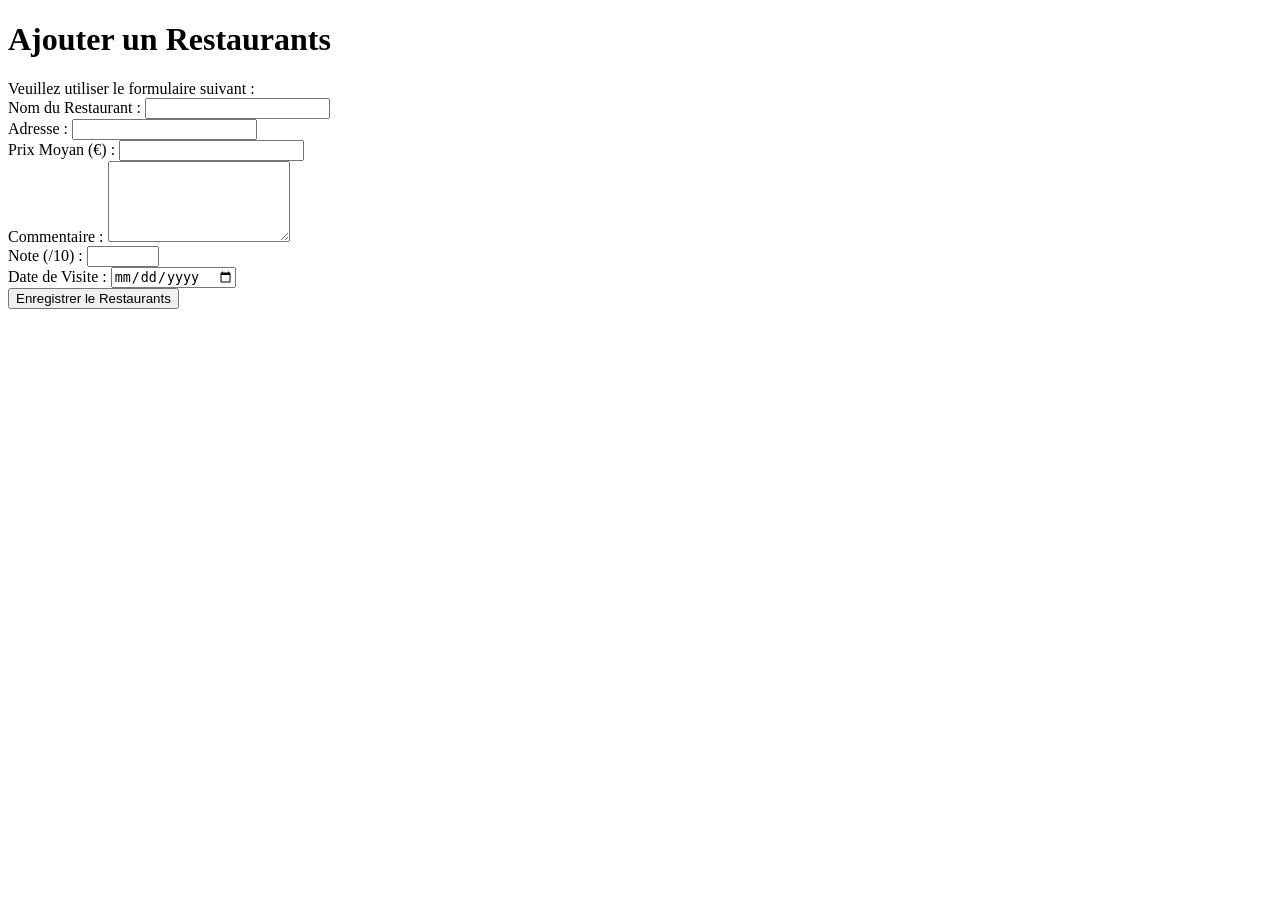
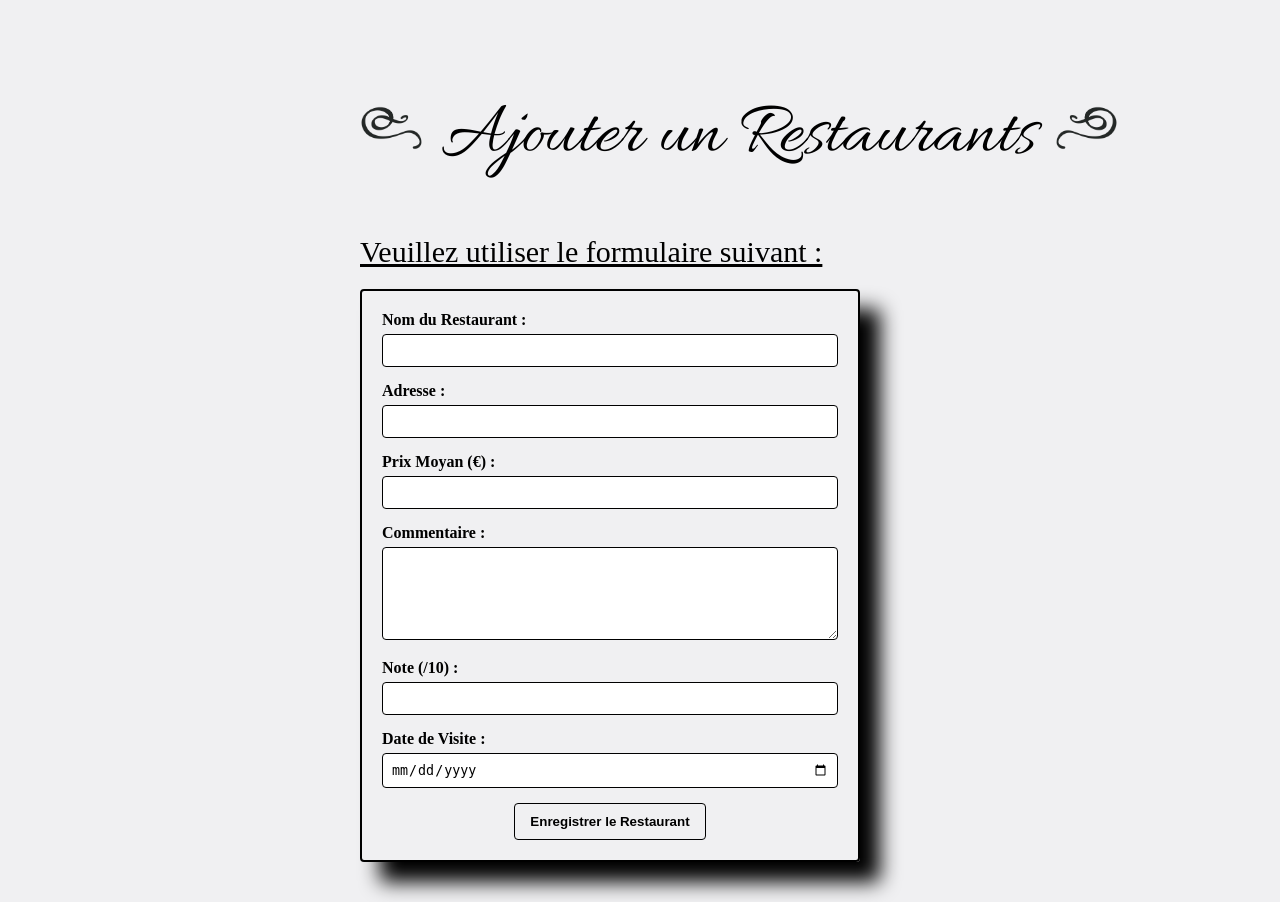
Before and after one commit to Bruno51-G/Backend, a PHP site: page /4_EXO_RESTAURANT/creationFormulaire.php in a window 1280 px wide. Before the commit the page ends 309 px from the top, so only its background shows below. Run offline with PHP 8.4, Linux system fonts and the light colour scheme.

Commit message:
modification du 27/11/2025

```diff
--- a/0_IntroPHP(kit_pedagogique)/Exo9 PHP_Objet/4_exo_restaurant/assets/css/formulaire.css
+++ b/0_IntroPHP(kit_pedagogique)/Exo9 PHP_Objet/4_exo_restaurant/assets/css/formulaire.css
@@ -0,0 +1,78 @@
+h1{
+    font-family: Allura, cursive, Arial, Helvetica, sans-serif;
+    font-size: 75px;
+    font-weight: 100;
+    width: 800px;
+}
+
+.texteDeco{
+    width: 65px;
+}
+
+body {
+    margin: 0;
+    min-height: 100vh;
+    display: flex;
+    justify-content: center;
+    align-items: center;
+    background-color: #F0F0F2;
+}
+
+.message{
+    font-size: 30px;
+    margin-bottom: 20px;
+    text-decoration: underline;
+}
+
+.container {
+    width: 100%;
+    max-width: 600px;
+    padding: 40px 20px;
+    box-sizing: border-box;
+}
+
+form {
+    width: 100%;
+    max-width: 500px;
+    padding: 20px;
+    box-sizing: border-box;
+    border: 2px solid #000000;
+    border-radius: 4px;
+    box-shadow: 20px 20px 20px #000000;
+}
+
+.form-group {
+    margin-bottom: 15px;
+}
+
+.form-group label {
+    display: block;
+    margin-bottom: 5px;
+    font-weight: bold;
+}
+
+.form-group input[type="text"],
+.form-group input[type="number"],
+.form-group input[type="date"],
+.form-group textarea {
+    width: 100%;
+    padding: 8px;
+    border: 1px solid #000000;
+    border-radius: 4px;
+    box-sizing: border-box;
+}
+
+button {
+    background-color: inherit;
+    border: 1px solid #000000;
+    padding: 10px 15px;
+    border-radius: 4px;
+    cursor: pointer;
+    font-weight: bold;
+    display: block;
+    margin: 0 auto;
+}
+
+button:hover {
+    background-color: #f5f5f5;
+}
--- a/0_IntroPHP(kit_pedagogique)/Exo9 PHP_Objet/4_exo_restaurant/creationFormulaire.php
+++ b/0_IntroPHP(kit_pedagogique)/Exo9 PHP_Objet/4_exo_restaurant/creationFormulaire.php
@@ -48,12 +48,19 @@ if ($_SERVER["REQUEST_METHOD"] == "POST")
     <meta charset="UTF-8">
     <meta name="viewport" content="width=device-width, initial-scale=1.0">
     <link rel="stylesheet" href="./assets/css/formulaire.css">
+    <link href="https://fonts.googleapis.com/css2?family=Allura&display=swap" rel="stylesheet">
     <title>Gestion de listes des critiques de restaurants</title>
 </head>
 <body>
     <div class="container">
-        <h1>Ajouter un Restaurants</h1>
-        <?php echo $msg; ?>
+        <h1><img class="texteDeco" src="./assets/img/textDeco2.png" alt="Décoration de texte à gauche">
+        Ajouter un Restaurants
+        <img class="texteDeco" src="./assets/img/textDeco1.png" alt="Décoration de texte à droite"></h1>
+
+        <div class="message">
+            <?php echo $msg; ?>
+        </div>
+
         <form action="#" method="POST">
 
             <div class="form-group">
@@ -86,7 +93,7 @@ if ($_SERVER["REQUEST_METHOD"] == "POST")
                 <input type="date" id="date" name="date" required>
             </div>
 
-            <button type="submit">Enregistrer le Restaurants</button>
+            <button type="submit">Enregistrer le Restaurant</button>
 
         </form>
 
--- a/0_IntroPHP(kit_pedagogique)/Exo9 PHP_Objet/4_exo_restaurant/index.php
+++ b/0_IntroPHP(kit_pedagogique)/Exo9 PHP_Objet/4_exo_restaurant/index.php
@@ -40,4 +40,10 @@ echo afficherTableau($mesData);
 
 ?>
 </body>
+<script>
+    const monBouton = document.querySelector("#boutonResto");
+    monBouton.addEventListener("click", function(){
+        window.location.href='./creationFormulaire.php';
+    })
+</script>
 </html>
--- a/0_IntroPHP(kit_pedagogique)/Exo9 PHP_Objet/4_exo_restaurant/src/vues/tableau.php
+++ b/0_IntroPHP(kit_pedagogique)/Exo9 PHP_Objet/4_exo_restaurant/src/vues/tableau.php
@@ -6,7 +6,6 @@ function afficherTableau(array $data) :string
     foreach($data[0] as $key => $value)
         {
             $chaine.="<th>".$key."</th>";
-
         }
 
         $chaine.="</tr></thead><tbody>";
@@ -19,7 +18,6 @@ function afficherTableau(array $data) :string
                 $chaine.="<td>".$value."</td>";
             }
 
-
             $chaine.="</tr>";
         } $chaine.="</tbody></table>";
     return $chaine;
```
Also changed, not shown: 0_IntroPHP(kit_pedagogique)/Exo9 PHP_Objet/4_exo_restaurant/src/dao/RestaurantRepository.php (+52 -0 lines).
